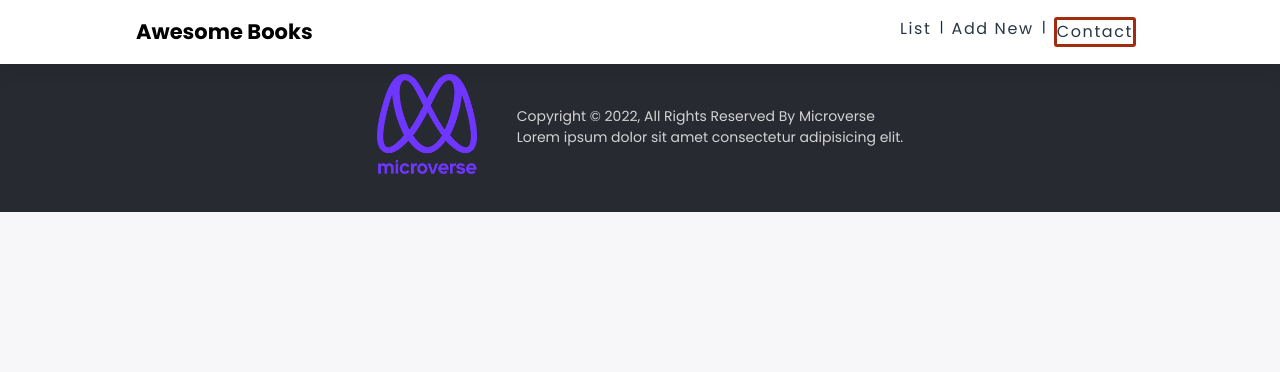
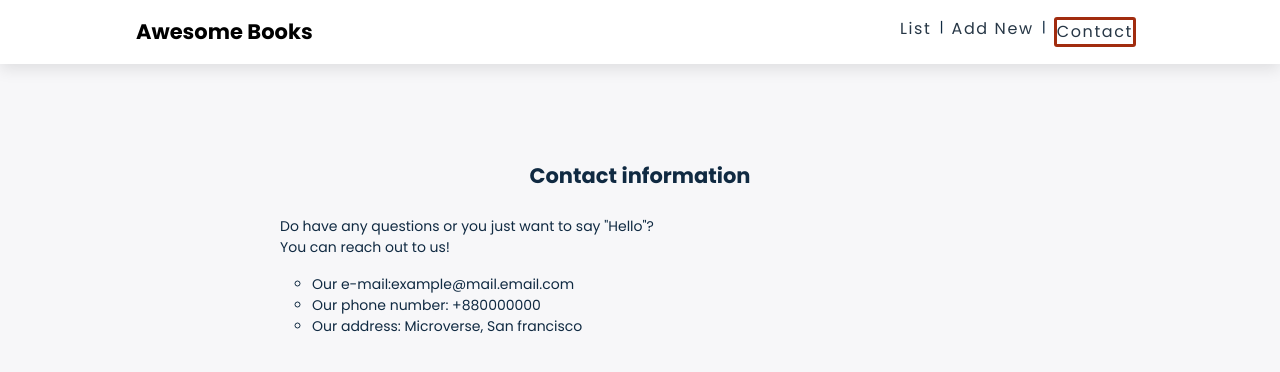
Before and after one commit to belaymit/Awesome-books, a plain HTML site: page index.html in a window 1280 px wide. Both pictures are taken after a click on the link "Contact". Drawn offline with Linux system fonts and the light colour scheme.

Commit message:
Add contact section.

```diff
--- a/css/style.css
+++ b/css/style.css
@@ -242,6 +242,7 @@ a {
 }
 
 .book-container,
+contact-container,
 .form-container {
   background: var(--white-background);
 }
@@ -493,3 +494,23 @@ input::placeholder {
     margin: auto 124px;
   }
 }
+
+.contact-container {
+  margin: 0 auto;
+  margin-top: 64px;
+  width: 60%;
+  padding: 8px 24px;
+}
+
+.contact-container  h1{
+  text-align: center;
+  margin: 24px 0;
+}
+.contact-container  ul{
+  margin-top: 16px;
+}
+
+.contact-container li {
+  list-style: circle;
+  margin-left: 32px;
+}
--- a/index.html
+++ b/index.html
@@ -38,19 +38,22 @@
             </div>
           </div>
           <ul class="links">
-            <li id="nav-booklist"><a href="#bookList" class="active">List</a></li><span>|</span>
-            <li id="nav-add"><a href="#addNewBook">Add New</a></li><span>|</span>
+            <li id="nav-booklist">
+              <a href="#bookList" class="active">List</a>
+            </li>
+            <span>|</span>
+            <li id="nav-add"><a href="#addNewBook">Add New</a></li>
+            <span>|</span>
             <li id="nav-contact"><a href="#contact">Contact</a></li>
           </ul>
         </div>
       </nav>
     </header>
-  <!-- Book List section -->
+    <!-- Book List section -->
     <section class="container" id="bookList">
       <div class="book-container">
         <h1>All Awesome books</h1>
-        <div class="all-books-container">
-        </div>
+        <div class="all-books-container"></div>
       </div>
     </section>
     <!-- ADD NEW BOOK -->
@@ -97,8 +100,21 @@
         </form>
       </div>
     </section>
+
+    <section class="hidden container" id="contact">
+      <div class="contact-container">
+        <h1>Contact information</h1>
+        <p>Do have any questions or you just want to say "Hello"?</p>
+        <p>You can reach out to us!</p>
+        <ul>
+          <li>Our e-mail:example@mail.email.com</li>
+          <li>Our phone number: +880000000</li>
+          <li>Our address: Microverse, San francisco</li>
+        </ul>
+      </div>
+    </section>
     <!-- FOOTER SECTION -->
-    <section class="footer hidden" id="contact">
+    <footer class="footer hidden" id="contact">
       <div class="footer-container">
         <div class="footer-logo">
           <img src="./Images/murple_logo.png" alt="conference-logo" />
@@ -108,7 +124,7 @@
           <p>Lorem ipsum dolor sit amet consectetur adipisicing elit.</p>
         </div>
       </div>
-    </section>
+    </footer>
     <script src="./js/main.js"></script>
   </body>
 </html>
```
Also changed, not shown: js/main.js (+5 -3 lines).
